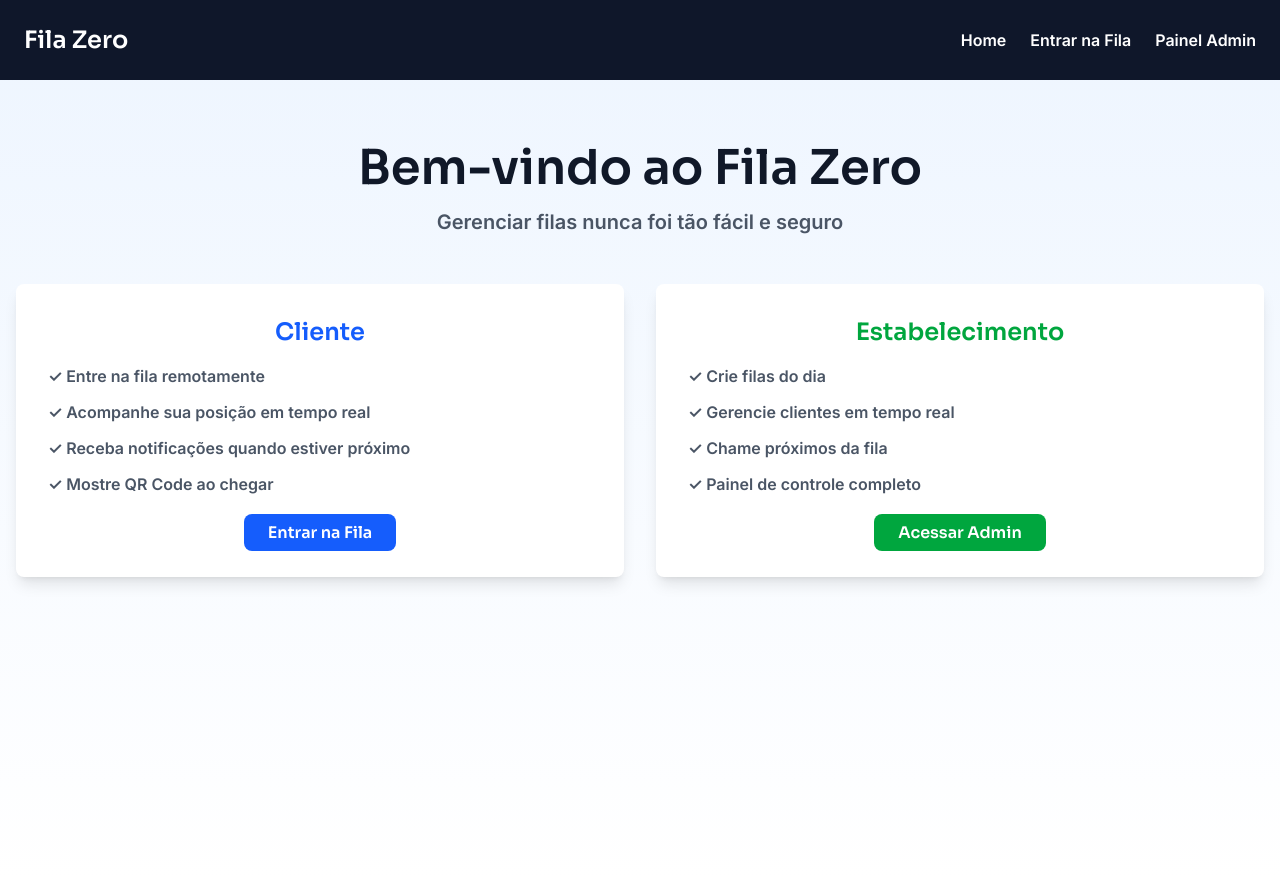
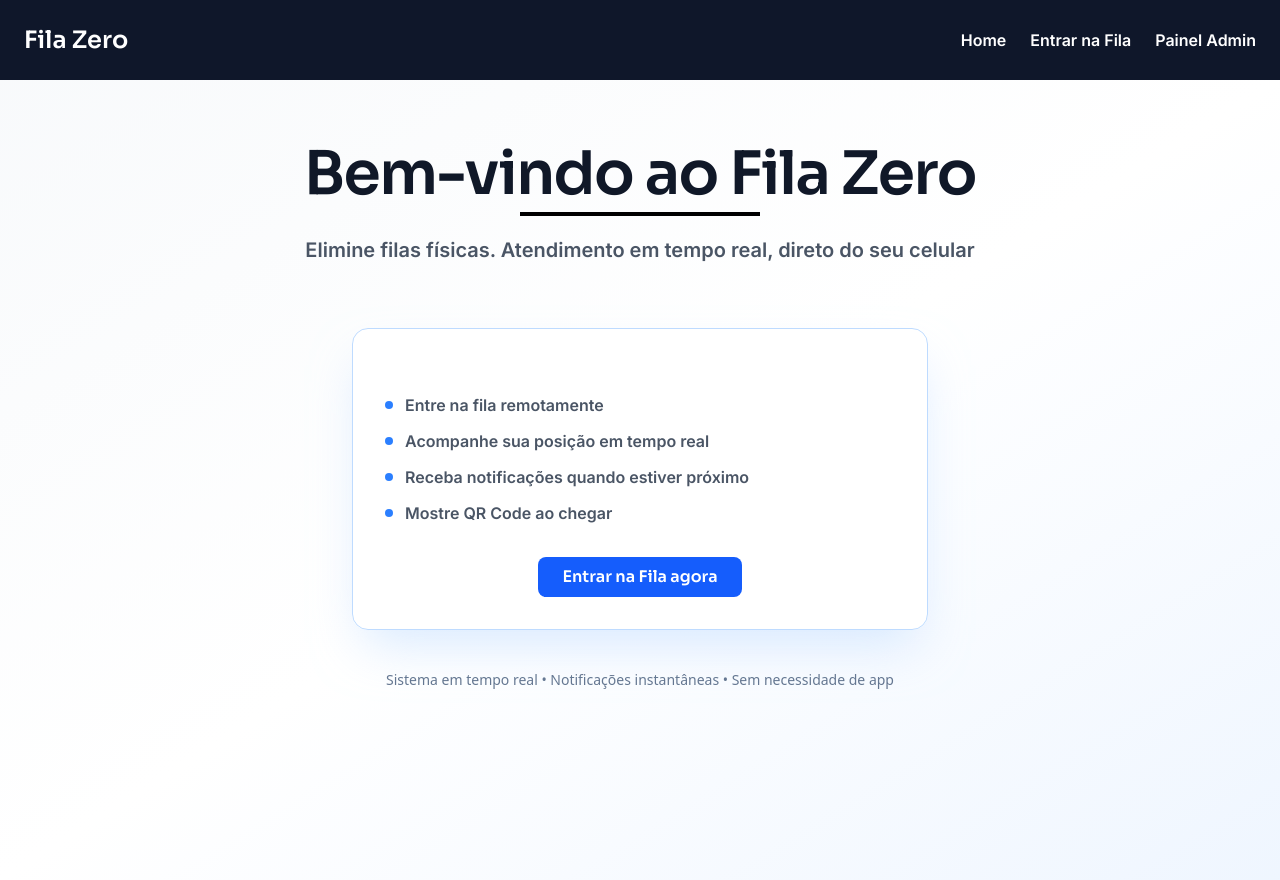
Before and after one commit to CapivaraDevv/FilaZero, a React (Vite) app in the folder frontend/: page / in a window 1280 px wide. Built offline with nearby package versions, Linux system fonts and the light colour scheme; no server answers.

Commit message:
Melhorando design da home

```diff
--- a/frontend/src/pages/Home.jsx
+++ b/frontend/src/pages/Home.jsx
@@ -1,47 +1,126 @@
 import { Link } from "react-router-dom";
+import { motion } from "motion/react"
+
+const extendLine = {
+  hidden: {
+    opacity: 0,
+    width: 0,
+  },
+  visible: {
+    opacity: 1,
+    width: 240,
+    transition: {
+      duration: 0.8,
+      ease: "easeOut",
+    },
+  },
+};
+
+const container = {
+  hidden: {},
+  visible: {
+    transition: {
+      staggerChildren: 0.30,
+    },
+  },
+};
+
+const item = {
+  hidden: {
+    opacity: 0,
+    x: 30,
+  },
+  visible: {
+    opacity: 1,
+    x: 0,
+    trasition: {
+      duration: 0.8,
+      ease: "easeInOut",
+    },
+  },
+};
 
 export default function Home() {
   return (
-    <div className="min-h-screen bg-linear-to-b from-blue-50 to-white">
+    <div className="min-h-screen bg-linear-to-br from-slate-50 via-white to-blue-50">
       <div className="max-w-7xl mx-auto px-4 py-16">
         <div className="text-center">
-          <h1 className="sora-title text-5xl font-bold text-gray-900 mb-4">
+          <h1 className="sora-title text-5xl md:text-6xl tracking-tight font-bold text-gray-900 mb-2">
             Bem-vindo ao Fila Zero
           </h1>
+          <motion.div
+            variants={extendLine}
+            initial="hidden"
+            whileInView="visible"
+            className="w-48 h-1 bg-black mx-auto mb-5">
+          </motion.div>
           <p className="inter-text text-xl text-gray-600 mb-8">
-            Gerenciar filas nunca foi tão fácil e seguro
+            Elimine filas físicas. Atendimento em tempo real, direto do seu celular
           </p>
 
-          <div className="grid md:grid-cols-2 gap-8 mt-12">
+          <div className="mt-16 flex justify-center">
             {/* Cliente */}
-            <div className="bg-white p-8 rounded-lg shadow-lg">
-              <h2 className="sora-title text-2xl font-bold text-blue-600 mb-4">Cliente</h2>
-              <ul className="inter-text text-left text-gray-600 space-y-3 mb-6">
-                <li>✓ Entre na fila remotamente</li>
-                <li>✓ Acompanhe sua posição em tempo real</li>
-                <li>✓ Receba notificações quando estiver próximo</li>
-                <li>✓ Mostre QR Code ao chegar</li>
-              </ul>
+            <motion.div
 
-              <Link to="/fila" className="sora-title bg-blue-600 text-white px-6 py-2 rounded-lg hover:bg-blue-700 transition">
-                Entrar na Fila
+              className="
+                    max-w-xl w-full
+                  bg-white/90 backdrop-blur
+                    border border-blue-200
+                    rounded-2xl
+                    shadow-2xl shadow-blue-200/60
+                    hover:-translate-y-2 hover:shadow-blue-300/70
+                    transition-all duration-300
+                    p-8
+                  ">
+
+              <motion.ul
+                variants={container}
+                initial="hidden"
+                animate="visible"
+                className="inter-text text-left text-gray-600 space-y-3 mb-8 mt-8">
+                <motion.li
+                  variants={item}
+                  className="flex items-center gap-3">
+                  <span className="w-2 h-2 rounded-full bg-blue-500"></span>
+                  Entre na fila remotamente
+                </motion.li>
+                <motion.li
+                  variants={item}
+                  className="flex items-center gap-3">
+                  <span className="w-2 h-2 rounded-full bg-blue-500"></span>
+                  Acompanhe sua posição em tempo real
+                </motion.li>
+                <motion.li
+                  variants={item}
+                  className="flex items-center gap-3">
+                  <span className="w-2 h-2 rounded-full bg-blue-500"></span>
+                  Receba notificações quando estiver próximo
+                </motion.li>
+                <motion.li
+                  variants={item}
+                  className="flex items-center gap-3">
+                  <span className="w-2 h-2 rounded-full bg-blue-500"></span>
+                  Mostre QR Code ao chegar
+                </motion.li>
+              </motion.ul>
+
+
+              <Link to="/fila" className="inline-flex items-center justify-center
+                      sora-title
+                      bg-blue-600 text-white
+                      px-6 py-2 rounded-lg
+                      transition-all duration-200
+                      hover:bg-blue-500 hover:scale-105 hover:shadow-lg
+                      active:scale-95">
+                Entrar na Fila agora
               </Link>
-            </div>
+            </motion.div>
 
             {/* Estabelecimento */}
-            <div className="bg-white p-8 rounded-lg shadow-lg">
-              <h2 className="sora-title text-2xl font-bold text-green-600 mb-4">Estabelecimento</h2>
-              <ul className="inter-text text-left text-gray-600 space-y-3 mb-6">
-                <li>✓ Crie filas do dia</li>
-                <li>✓ Gerencie clientes em tempo real</li>
-                <li>✓ Chame próximos da fila</li>
-                <li>✓ Painel de controle completo</li>
-              </ul>
-              <Link to="/admin" className="sora-title bg-green-600 text-white px-6 py-2 rounded-lg hover:bg-green-700 transition">
-                Acessar Admin
-              </Link>
-            </div>
           </div>
+          <p className="text-sm text-slate-500 mt-10">
+            Sistema em tempo real • Notificações instantâneas • Sem necessidade de app
+          </p>
         </div>
       </div>
     </div>
```
